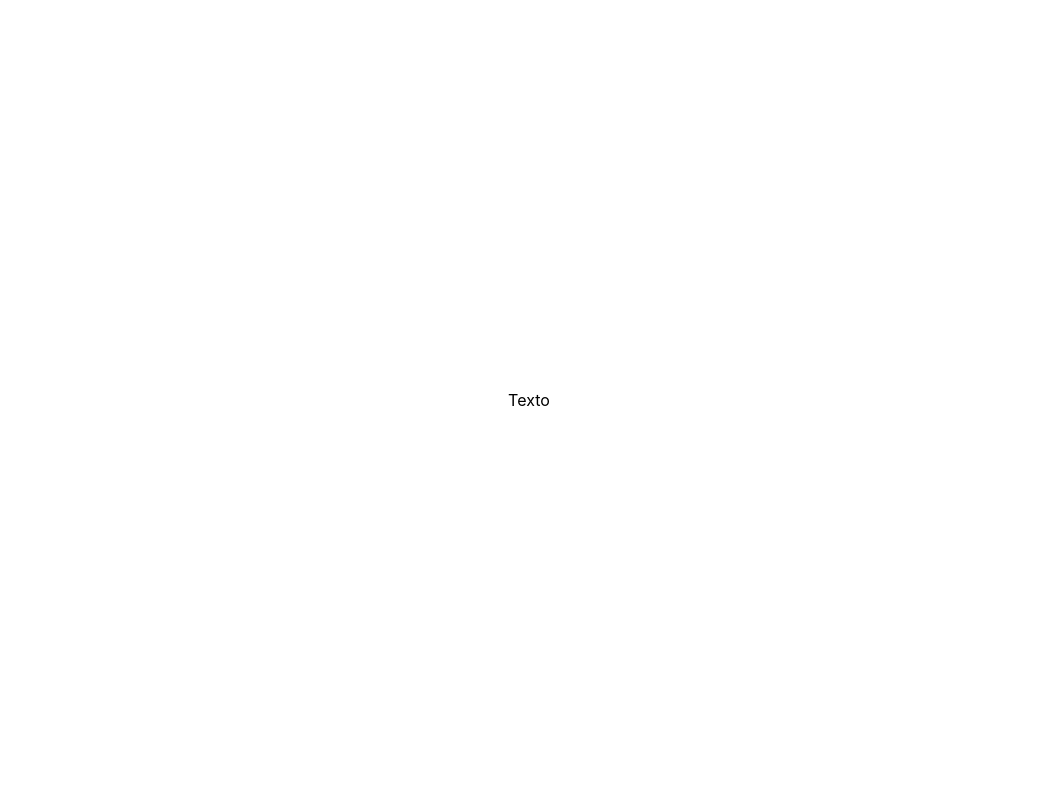
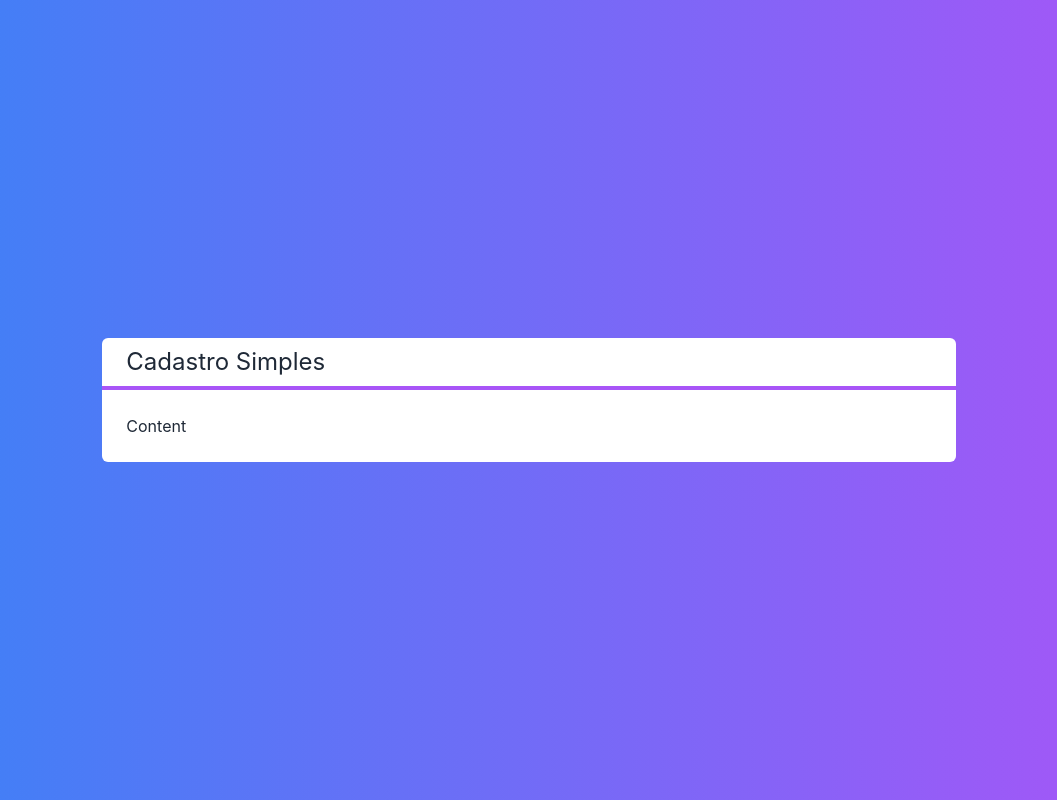
Before and after one commit to mirandaeverton/curso-web-next-crud, a Next.js app: page / in a window 1280 px wide. Shown: the whole page, without its empty margins (111-1168 px from the left). Built offline with nearby package versions, Linux system fonts and the light colour scheme.

Commit message:
Layout and Title components created

```diff
--- /dev/null
+++ b/src/components/Layout.tsx
@@ -0,0 +1,17 @@
+import Title from "./Title"
+
+interface LayoutProps {
+    title: string,
+    children: any
+}
+
+export default function Layout(props: LayoutProps) {
+    return (
+        <div className="flex flex-col w-2/3 bg-white text-gray-800 rounded-md">
+            <Title>{props.title}</Title>
+            <div className="p-6">
+                {props.children}
+            </div>
+        </div>
+    )
+}
--- /dev/null
+++ b/src/components/Title.tsx
@@ -0,0 +1,10 @@
+export default function Title(props) {
+    return (
+        <div className="flex flex-col justify-center">
+            <h1 className="px-6 py-2 text-2xl">
+                {props.children}
+            </h1>
+            <hr className="border-2 border-purple-500 "/>
+        </div>
+    )
+}
--- a/src/pages/index.tsx
+++ b/src/pages/index.tsx
@@ -1,7 +1,15 @@
+import Layout from "../components/Layout";
+
 export default function Home() {
   return (
-    <div className={`flex h-screen justify-center items-center`}>
-     <span className="">Texto</span>
+    <div className={`
+      flex h-screen justify-center items-center
+      bg-gradient-to-r from-blue-500 to-purple-500
+      text-white
+    `}>
+      <Layout title="Cadastro Simples">
+        <span>Content</span>
+      </Layout>
     </div>
   )
 }
```
